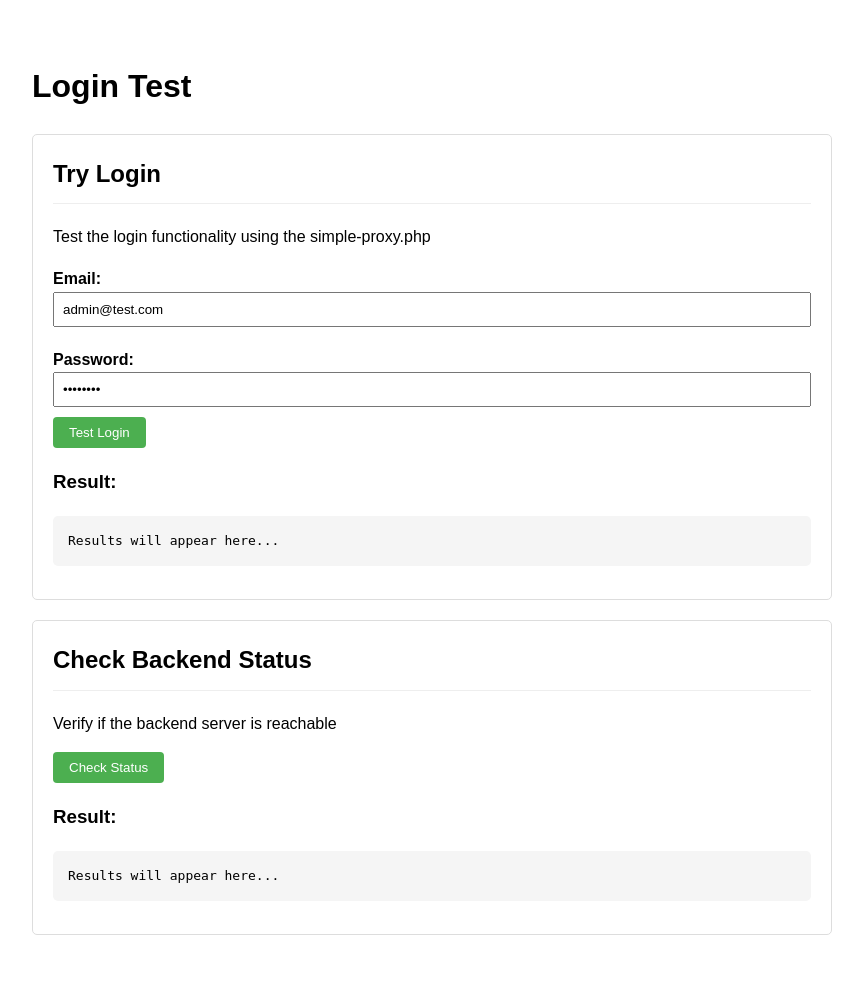
After one commit to MrRobboy/Azure-Full-Stack-App, a PHP site: page /test-login.html in a window 1280 px wide. The commit adds this page. Shown: the whole page, without its empty margins (208-1071 px from the left). Run offline with PHP 8.4, Linux system fonts and the light colour scheme.

Commit message:
mlskjmldkgnd

```diff
--- a/front/login.php
+++ b/front/login.php
@@ -52,8 +52,8 @@ ob_start();
 <script src="js/config.js?v=1.9"></script>
 <script src="js/notification-system.js?v=1.1"></script>
 <script>
-	// Use appConfig's proxy path directly
-	const proxyPath = isAzure ? '/simple-proxy.php' : appConfig.proxyUrl;
+	// Use appConfig's proxy path directly - no need to redefine isAzure
+	const proxyPath = appConfig.proxyUrl;
 	console.log('Environment:', isAzure ? 'Azure' : 'Local');
 	console.log('Using proxy path:', proxyPath);
 
--- a/front/simple-proxy.php
+++ b/front/simple-proxy.php
@@ -50,7 +50,7 @@ if (empty($endpoint)) {
 }
 
 // If the backend is down or unreachable, we can mock the response for testing
-$mock_data = false; // Set to true to enable mocking
+$mock_data = true; // Set to true to enable mocking
 
 if ($mock_data && $endpoint === 'api/auth/login') {
 	$raw_post = file_get_contents("php://input");
--- /dev/null
+++ b/front/test-login.html
@@ -0,0 +1,242 @@
+<!DOCTYPE html>
+<html lang="en">
+	<head>
+		<meta charset="UTF-8" />
+		<meta
+			name="viewport"
+			content="width=device-width, initial-scale=1.0" />
+		<title>Test Login</title>
+		<style>
+			body {
+				font-family: Arial, sans-serif;
+				max-width: 800px;
+				margin: 20px auto;
+				padding: 20px;
+				line-height: 1.6;
+			}
+			.container {
+				border: 1px solid #ddd;
+				padding: 20px;
+				border-radius: 5px;
+				margin-bottom: 20px;
+			}
+			h2 {
+				margin-top: 0;
+				border-bottom: 1px solid #eee;
+				padding-bottom: 10px;
+			}
+			button {
+				padding: 8px 16px;
+				background-color: #4caf50;
+				color: white;
+				border: none;
+				border-radius: 4px;
+				cursor: pointer;
+				margin-right: 10px;
+			}
+			pre {
+				background-color: #f5f5f5;
+				padding: 15px;
+				border-radius: 5px;
+				overflow-x: auto;
+				white-space: pre-wrap;
+			}
+			input {
+				padding: 8px;
+				margin-bottom: 10px;
+				width: 100%;
+				box-sizing: border-box;
+			}
+			label {
+				display: block;
+				font-weight: bold;
+				margin-top: 10px;
+			}
+		</style>
+	</head>
+	<body>
+		<h1>Login Test</h1>
+
+		<div class="container">
+			<h2>Try Login</h2>
+			<p>
+				Test the login functionality using the
+				simple-proxy.php
+			</p>
+
+			<form id="loginForm">
+				<label for="email">Email:</label>
+				<input
+					type="email"
+					id="email"
+					name="email"
+					value="admin@test.com" />
+
+				<label for="password">Password:</label>
+				<input
+					type="password"
+					id="password"
+					name="password"
+					value="password" />
+
+				<button type="submit">Test Login</button>
+			</form>
+
+			<h3>Result:</h3>
+			<pre id="loginResult">Results will appear here...</pre>
+		</div>
+
+		<div class="container">
+			<h2>Check Backend Status</h2>
+			<p>Verify if the backend server is reachable</p>
+
+			<button id="checkStatus">Check Status</button>
+
+			<h3>Result:</h3>
+			<pre id="statusResult">Results will appear here...</pre>
+		</div>
+
+		<script>
+			document.getElementById("loginForm").addEventListener(
+				"submit",
+				async function (e) {
+					e.preventDefault();
+					const email =
+						document.getElementById(
+							"email"
+						).value;
+					const password =
+						document.getElementById(
+							"password"
+						).value;
+					const resultElement =
+						document.getElementById(
+							"loginResult"
+						);
+
+					resultElement.textContent =
+						"Testing login...";
+
+					try {
+						const proxyUrl = `/simple-proxy.php?endpoint=api%2Fauth%2Flogin`;
+
+						// First test if the proxy file exists
+						try {
+							const testResponse =
+								await fetch(
+									"/simple-proxy.php?endpoint=status.php"
+								);
+							resultElement.textContent += `\nProxy status test: ${
+								testResponse.status
+							} ${
+								testResponse.ok
+									? "OK"
+									: "Failed"
+							}\n`;
+						} catch (testErr) {
+							resultElement.textContent += `\nProxy test failed: ${testErr.message}\n`;
+						}
+
+						const response = await fetch(
+							proxyUrl,
+							{
+								method: "POST",
+								headers: {
+									"Content-Type":
+										"application/json"
+								},
+								body: JSON.stringify(
+									{
+										email,
+										password
+									}
+								)
+							}
+						);
+
+						const responseText =
+							await response.text();
+						let formattedResult;
+
+						try {
+							// Try to parse and prettify JSON
+							const jsonData =
+								JSON.parse(
+									responseText
+								);
+							formattedResult =
+								JSON.stringify(
+									jsonData,
+									null,
+									2
+								);
+						} catch (e) {
+							// If not JSON, just show as text
+							formattedResult =
+								responseText;
+						}
+
+						resultElement.textContent = `Status: ${
+							response.status
+						} ${
+							response.ok
+								? "OK"
+								: "Failed"
+						}\n\nResponse:\n${formattedResult}`;
+					} catch (error) {
+						resultElement.textContent = `Error: ${error.message}`;
+					}
+				}
+			);
+
+			document.getElementById("checkStatus").addEventListener(
+				"click",
+				async function () {
+					const resultElement =
+						document.getElementById(
+							"statusResult"
+						);
+					resultElement.textContent =
+						"Checking status...";
+
+					try {
+						const response = await fetch(
+							"/simple-proxy.php?endpoint=status.php"
+						);
+						const responseText =
+							await response.text();
+						let formattedResult;
+
+						try {
+							// Try to parse and prettify JSON
+							const jsonData =
+								JSON.parse(
+									responseText
+								);
+							formattedResult =
+								JSON.stringify(
+									jsonData,
+									null,
+									2
+								);
+						} catch (e) {
+							// If not JSON, just show as text
+							formattedResult =
+								responseText;
+						}
+
+						resultElement.textContent = `Status: ${
+							response.status
+						} ${
+							response.ok
+								? "OK"
+								: "Failed"
+						}\n\nResponse:\n${formattedResult}`;
+					} catch (error) {
+						resultElement.textContent = `Error: ${error.message}`;
+					}
+				}
+			);
+		</script>
+	</body>
+</html>
```
Also changed, not shown: front/api-diagnostics.php (added, +337 -0 lines).
